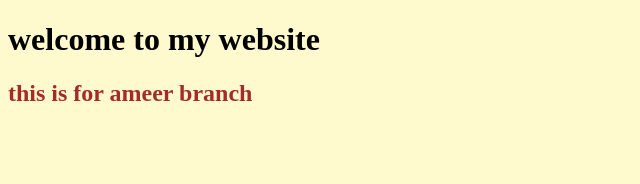
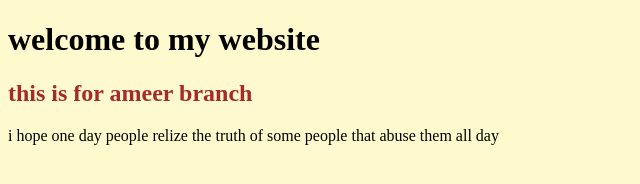
Before and after one commit to Ameer3depp/Web-repo, a plain HTML site: page index.html in a window 1280 px wide. Shown: the whole page, without its empty margins (0-640 px from the left). Drawn offline with Linux system fonts and the light colour scheme.

Commit message:
adding p tag on line 11

```diff
--- a/index.html
+++ b/index.html
@@ -8,5 +8,6 @@
 <body style="background-color: lemonchiffon;">
     <h1>welcome to my website</h1>
     <h2 style="color: brown;">this is for ameer branch</h2>
+    <p>i hope one day people relize the truth of some people that abuse them all day</p>
 </body>
 </html>
```
